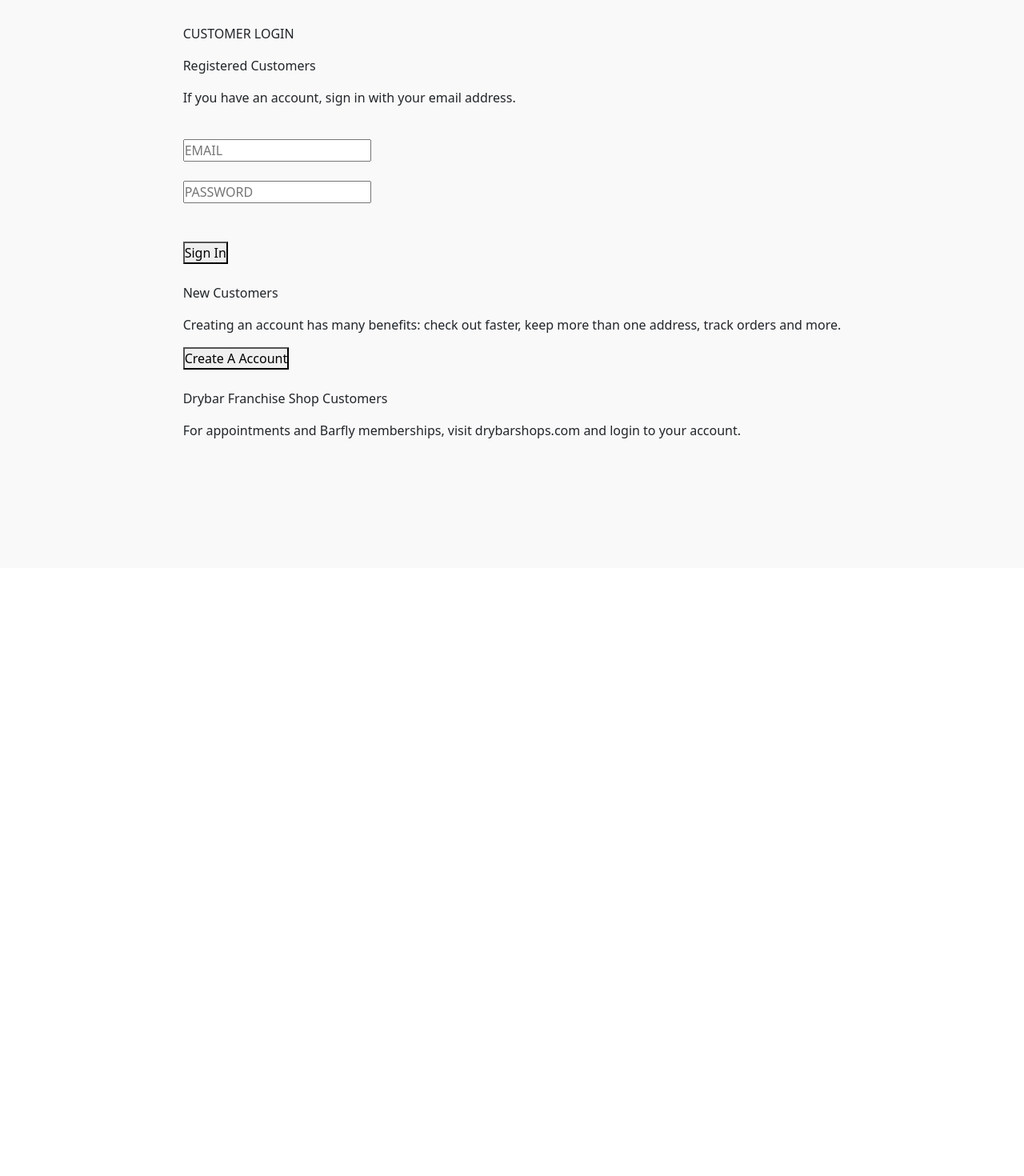
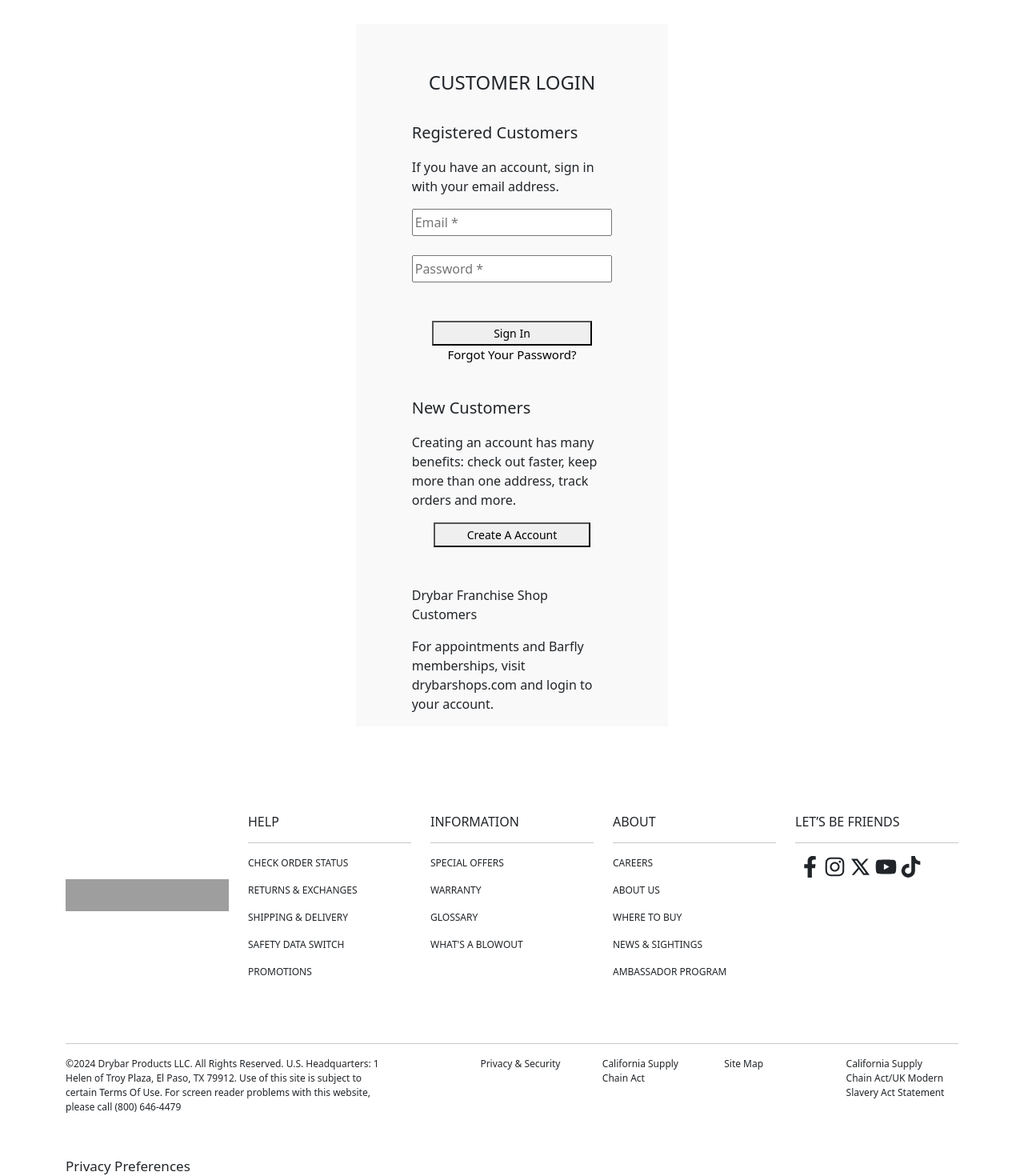
Before and after one commit to Sai-Sasale-08/React-Project, a React (Vite) app in the folder project/: page /login in a window 1280 px wide. Shown: the part 856-2326 px from the top of the page at 80% size. Before the commit the page ends 1566 px from the top, so only its background shows below. Built offline with nearby package versions, Linux system fonts and the light colour scheme; grey boxes are pictures that could not be loaded.

Commit message:
loginstart

```diff
--- a/project/src/LoginFirebase/SigninLogin.jsx
+++ b/project/src/LoginFirebase/SigninLogin.jsx
@@ -1,35 +1,161 @@
 import React from 'react'
 import Container from 'react-bootstrap/esm/Container'
 import 'bootstrap/dist/css/bootstrap.min.css';
+import { Link } from 'react-router-dom';
+
+import Footer from '../Components/Footer';
+import Row from 'react-bootstrap/esm/Row';
+import Col from 'react-bootstrap/esm/Col';
+import { FaFacebookF, FaInstagram, FaTiktok, FaYoutube } from 'react-icons/fa';
+import { RiTwitterXLine } from 'react-icons/ri';
 
 const SigninLogin = () => {
   return (
-    <div style={{backgroundColor:"#f9f9f9",width:"100%"}}>
+    <>
+    <div style={{width:"100%"}}>
+      <Container fluid >
       <Container>
         <div style={{margin:"50px 0px"}}>
             <img src="https://www.drybar.com/media/wysiwyg/misc_banners/BonusPerk_ChooseSample_Desktop_Banner_Slim.jpg" alt="" />
         </div>
         <div style={{display:"flex",justifyContent:"center"}}>
-            <div style={{height:"680px"}}>
-                <p>CUSTOMER LOGIN</p>
-                <p>Registered Customers</p>
-                <p>If you have an account, sign in with your email address.</p><br />
+            <div style={{width:"35%",backgroundColor:"#f9f9f9",marginBottom:"60px"}}>
+               <div style={{margin:"55px 70px 10px"}}>
+                <p style={{fontSize:"24px",textAlign:"center",marginBottom:"30px"}}>CUSTOMER LOGIN</p>
+                <p style={{fontSize:"20px"}}>Registered Customers</p>
+                <p>If you have an account, sign in with your email address.</p>
 
-                <input type="text" placeholder='EMAIL' /><br /><br />
-                <input type="text" placeholder='PASSWORD'/><br /><br /><br />
-                <button>Sign In</button><br /><br />
-                <p>New Customers</p>
+                <input type="text" style={{width:"100%",padding:"3px 2px"}} placeholder='Email *' /><br /><br />
+                <input type="text" style={{width:"100%",padding:"3px 2px"}} placeholder='Password *'/><br /><br /><br />
+
+
+                <div style={{display:"flex",justifyContent:"center"}}>
+
+                      <button style={{textAlign:"center",display:"block",padding:"3px 75px",fontSize:"14px"}}>Sign In</button>
+
+
+                </div>
+
+                <div style={{display:"flex",justifyContent:"center"}}>
+
+
+                     <Link style={{textDecoration:"none",color:"black"}}> <p style={{fontSize:"15px"}}>Forgot Your Password?</p></Link>
+
+                </div><br />
+
+
+
+                <p style={{fontSize:"20px"}}>New Customers</p>
                 <p>Creating an account has many benefits: check out faster, keep more than one address, track orders and more.</p>
 
-                <button>Create A Account</button><br /><br />
+                <div style={{display:"flex",justifyContent:"center"}}>
+                  <Link to={'/signup'}>
+                      <button style={{textAlign:"center",padding:"3px 40px",fontSize:"14px"}}>Create A Account</button>
+                  </Link>
+                </div><br /><br />
 
                 <p>Drybar Franchise Shop Customers</p>
                 <p>For appointments and Barfly memberships, visit  drybarshops.com and login to your account.</p>
+              </div>
 
             </div>
         </div>
       </Container>
+      </Container>
+
     </div>
+    <div>
+
+
+<div style={{marginTop:"50px"}}>
+<Container>
+    <Row>
+        <Col>
+            <div style={{marginTop:"40%"}}>
+                <img src="https://www.drybar.com/static/version1719476571/frontend/Hot/default/en_US/images/logo.svg" style={{width:"100%",height:"40px"}} alt="" />
+            </div>
+        </Col>
+        <Col>
+            <div>
+                <h6>HELP</h6>
+                <hr />
+                <p style={{fontSize:"12px"}}>CHECK ORDER STATUS</p>
+                <p style={{fontSize:"12px"}}>RETURNS & EXCHANGES</p>
+                <p style={{fontSize:"12px"}}>SHIPPING & DELIVERY</p>
+                <p style={{fontSize:"12px"}}>SAFETY DATA SWITCH</p>
+                <p style={{fontSize:"12px"}}>PROMOTIONS</p>
+            </div>
+        </Col>
+        <Col>
+            <div>
+                <h6>INFORMATION
+                </h6>
+                <hr />
+                <p style={{fontSize:"12px"}}>SPECIAL OFFERS</p>
+                <p style={{fontSize:"12px"}}>WARRANTY</p>
+                <p style={{fontSize:"12px"}}>GLOSSARY</p>
+                <p style={{fontSize:"12px"}}>WHAT'S A BLOWOUT</p>
+                <p></p>
+            </div>
+        </Col>
+        <Col>
+            <div>
+                <h6>ABOUT</h6>
+                <hr />
+                <p style={{fontSize:"12px"}}>CAREERS</p>
+                <p style={{fontSize:"12px"}}>ABOUT US</p>
+                <p style={{fontSize:"12px"}}>WHERE TO BUY</p>
+                <p style={{fontSize:"12px"}}>NEWS & SIGHTINGS</p>
+                <p style={{fontSize:"12px"}}>AMBASSADOR PROGRAM</p>
+            </div>
+        </Col>
+        <Col>
+            <div>
+                <h6>LET’S BE FRIENDS</h6>
+                <hr />
+                <div style={{display:"flex",justifyContent:"space-evenly",fontSize:"27px",width:"80%"}}>
+                <FaFacebookF />
+                <FaInstagram />
+                <RiTwitterXLine />
+                <FaYoutube />
+                <FaTiktok />
+                </div>
+            </div>
+        </Col>
+    </Row>
+</Container>
+</div><br /><br />
+<div>
+<Container>
+    <hr />
+    <div style={{display:"flex",justifyContent:"space-around",fontSize:"12px"}}>
+        <div style={{width:"40%"}}>
+            <p>©2024 Drybar Products LLC. All Rights Reserved.   U.S. Headquarters: 1 Helen of Troy Plaza, El Paso, TX 79912.   Use of this site is subject to certain Terms Of Use. For screen reader problems with this website, please call (800) 646-4479</p><br /><br />
+            <p style={{fontSize:"17px",marginBottom:"0px"}}>Privacy Preferences</p>
+        </div>
+        <div style={{width:"60%",marginLeft:"100px"}}>
+            <Container>
+                <Row>
+                    <Col>
+                        <p>Privacy & Security</p>
+                    </Col>
+                    <Col>
+                        <p>California Supply Chain Act</p>
+                    </Col>
+                    <Col>
+                        <p>Site Map</p>
+                    </Col>
+                    <Col>
+                        <p>California Supply Chain Act/UK Modern Slavery Act Statement</p>
+                    </Col>
+                </Row>
+            </Container>
+        </div>
+    </div>
+</Container>
+</div>
+</div>
+    </>
   )
 }
 
--- a/project/src/Pages/FilterSidebar.jsx
+++ b/project/src/Pages/FilterSidebar.jsx
@@ -1,57 +1,88 @@
-import React, { useEffect, useState } from 'react'
-import 'bootstrap/dist/css/bootstrap.min.css';
+import React, { useEffect, useState } from "react";
+import "bootstrap/dist/css/bootstrap.min.css";
 import { useSearchParams } from "react-router-dom";
-import DropdownMenu from 'react-bootstrap/esm/DropdownMenu';
-
+import DropdownMenu from "react-bootstrap/esm/DropdownMenu";
 
 const FilterSidebar = () => {
+  const [searchParams, setSearchParams] = useSearchParams();
+  const [category, setcategory] = useState(
+    searchParams.getAll("category") || []
+  );
 
-    // const [searchParams, setSearchParams] = useSearchParams();
-    // const [category,setcategory]=useState([])
+  useEffect(() => {
+    setSearchParams({ category: category });
+  }, [category]);
 
-    // useEffect(()=>{
-    //     setSearchParams({category:category})
-    // },[category])
+  const handlechange = (e) => {
+    let { value } = e.target;
+    let newcategory = [...category];
 
-    // const handlechange=(e)=>{
-    //     let { value }=e.target;
-    //     const newcategory = [...category];
+    if (newcategory.includes(value)) {
+      newcategory = newcategory.filter((el) => el !== value);
+    } else {
+      newcategory.push(value);
+    }
 
-    //     if(newcategory.includes(value)){
-    //         newcategory = newcategory.filter((el)=>el !== value);
-    //     }
-    //     else
-    //     {
-    //         newcategory.push(value);
-    //     }
-    //     setcategory(newcategory);
+    // if(newcategory.includes(value)){
+    //     newcategory = newcategory.filter((el)=>el !== value);
     // }
-    // console.log(category)
+    // else
+    // {
+    //     newcategory.push(value);
+    // }
+    setcategory(newcategory);
+  };
+  console.log(category);
 
   return (
     <div>
+      <div>
+        <input
+          type="checkbox"
+          value={"Best Seller"}
+          checked={category.includes("Best Seller")}
+          onChange={(e) => handlechange(e)}
+        />{" "}
+        Best seller <br />
+        <input
+          type="checkbox"
+          value={"Special Offer"}
+          checked={category.includes("Special Offer")}
+          onChange={(e) => handlechange(e)}
+        />{" "}
+        special <br />
+        <input
+          type="checkbox"
+          value={"Regular price range"}
+          checked={category.includes("Regular price range")}
+          onChange={(e) => handlechange(e)}
+        />{" "}
+        regular p range <br />
+        <input
+          type="checkbox"
+          value={"regular price"}
+          checked={category.includes("regular price")}
+          onChange={(e) => handlechange(e)}
+        />{" "}
+        regular price <br />
+        <input
+          type="checkbox"
+          value={"hair care"}
+          checked={category.includes("hair care")}
+          onChange={(e) => handlechange(e)}
+        />{" "}
+        hair cair <br />
+      </div>
+    </div>
+  );
+};
 
-      <div >
+export default FilterSidebar;
 
-                <input type="checkbox"  value={'Best Seller'} onChange={(e)=>handlechange(e)}/>  Best seller <br />
-                <input type="checkbox" value={'Special Offer'} onChange={(e)=>handlechange(e)}/>  special <br />
-
-                <input type="checkbox" value={'Regular price range'} onChange={(e)=>handlechange(e)}/>  regular p range <br />
-                <input type="checkbox" value={'regular price'} onChange={(e)=>handlechange(e)}/>  regular price <br />
-                <input type="checkbox" value={'hair care'} onChange={(e)=>handlechange(e)}/>  hair cair <br />
-
-      </div>
-
-
-    </div>
-  )
-}
-
-export default FilterSidebar
-
-
-{/* <input type="checkbox" value={'Best Seller'} onChange={(e)=>handlechange(e)}/>Best seller
+{
+  /* <input type="checkbox" value={'Best Seller'} onChange={(e)=>handlechange(e)}/>Best seller
 <input type="checkbox" value={'Special Offer'} onChange={(e)=>handlechange(e)}/>special
 <input type="checkbox" value={'Regular price range'} onChange={(e)=>handlechange(e)}/>regular p range
 <input type="checkbox" value={'regular price'} onChange={(e)=>handlechange(e)}/>regular price
-<input type="checkbox" value={'hair care'} onChange={(e)=>handlechange(e)}/>hair cair */}
+<input type="checkbox" value={'hair care'} onChange={(e)=>handlechange(e)}/>hair cair */
+}
--- a/project/src/Pages/Products.jsx
+++ b/project/src/Pages/Products.jsx
@@ -1,11 +1,5 @@
 import React, { useEffect, useState } from "react";
-import axios from "axios";
 import { useDispatch, useSelector } from "react-redux";
-import {
-  GET_DATA_FAILURE,
-  GET_DATA_REQUEST,
-  GET_DATA_SUCCESS,
-} from "../Redux/actionType";
 import Container from "react-bootstrap/esm/Container";
 import Footer from "../Components/Footer";
 import { FaChevronRight, FaChevronLeft } from "react-icons/fa";
@@ -13,6 +7,7 @@
 import Dropdown from "react-bootstrap/Dropdown";
 import DropdownButton from "react-bootstrap/DropdownButton";
 import { getdatafromserver } from "../Redux/Product/action";
+import { useSearchParams } from "react-router-dom";
 
 
 // LOGIC PART ARE FOLLOWING
@@ -24,6 +19,7 @@
   const dispatch = useDispatch();
   const [sort, setsort] = useState(null);
   const [page,setpage]=useState(1)
+  const [searchParams, setSearchParams] = useSearchParams();
 
 
   useEffect(() => {
@@ -33,10 +29,11 @@
         _order: sort,
         _limit:20,
         _page:page,
+        category:searchParams.getAll("category")
       },
     }
     dispatch(getdatafromserver(paramobj))
-  }, [sort,page]);
+  }, [sort,page,searchParams]);
 
 
 // WRITE PART ARE FOLLOWING
```
